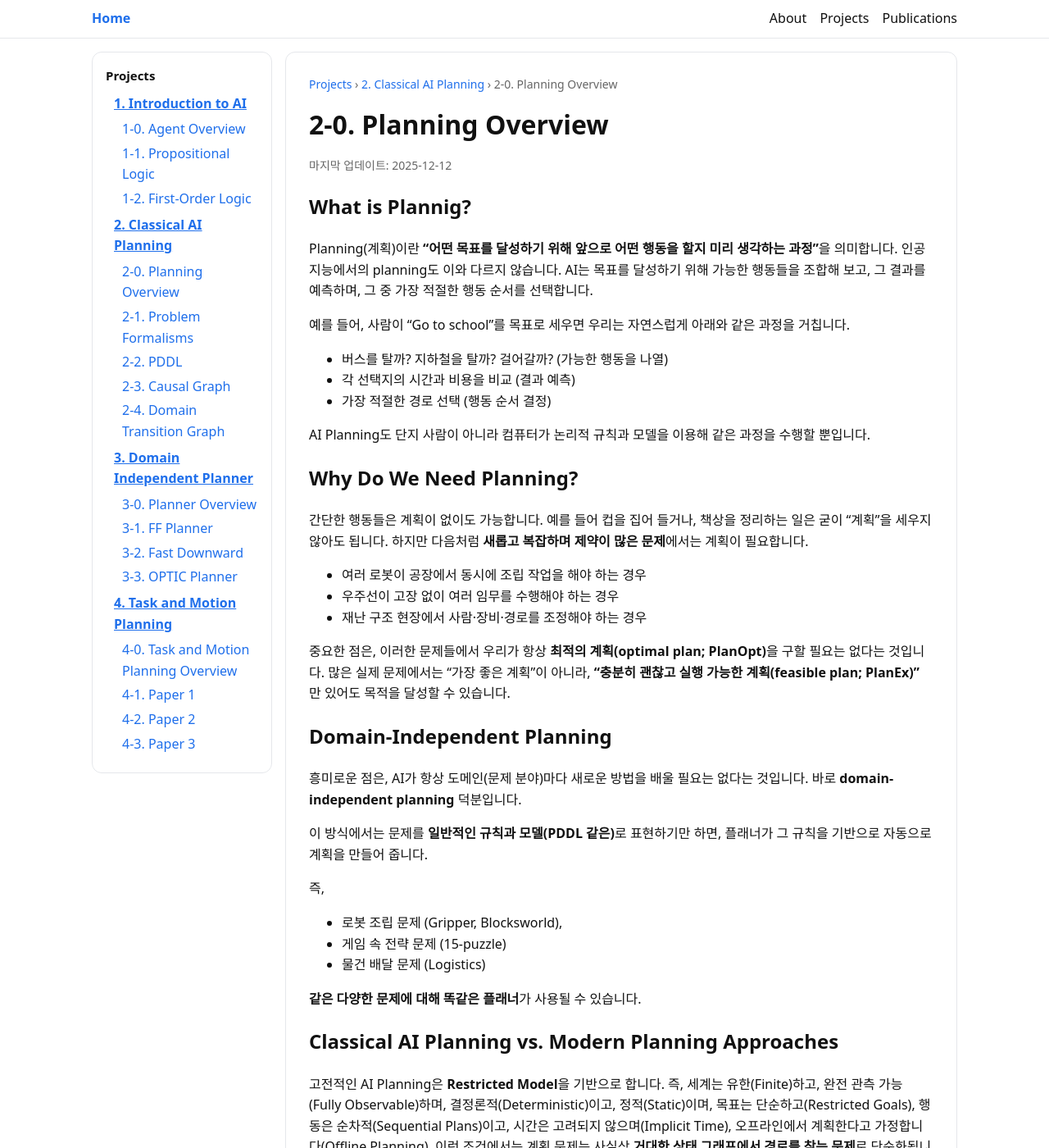
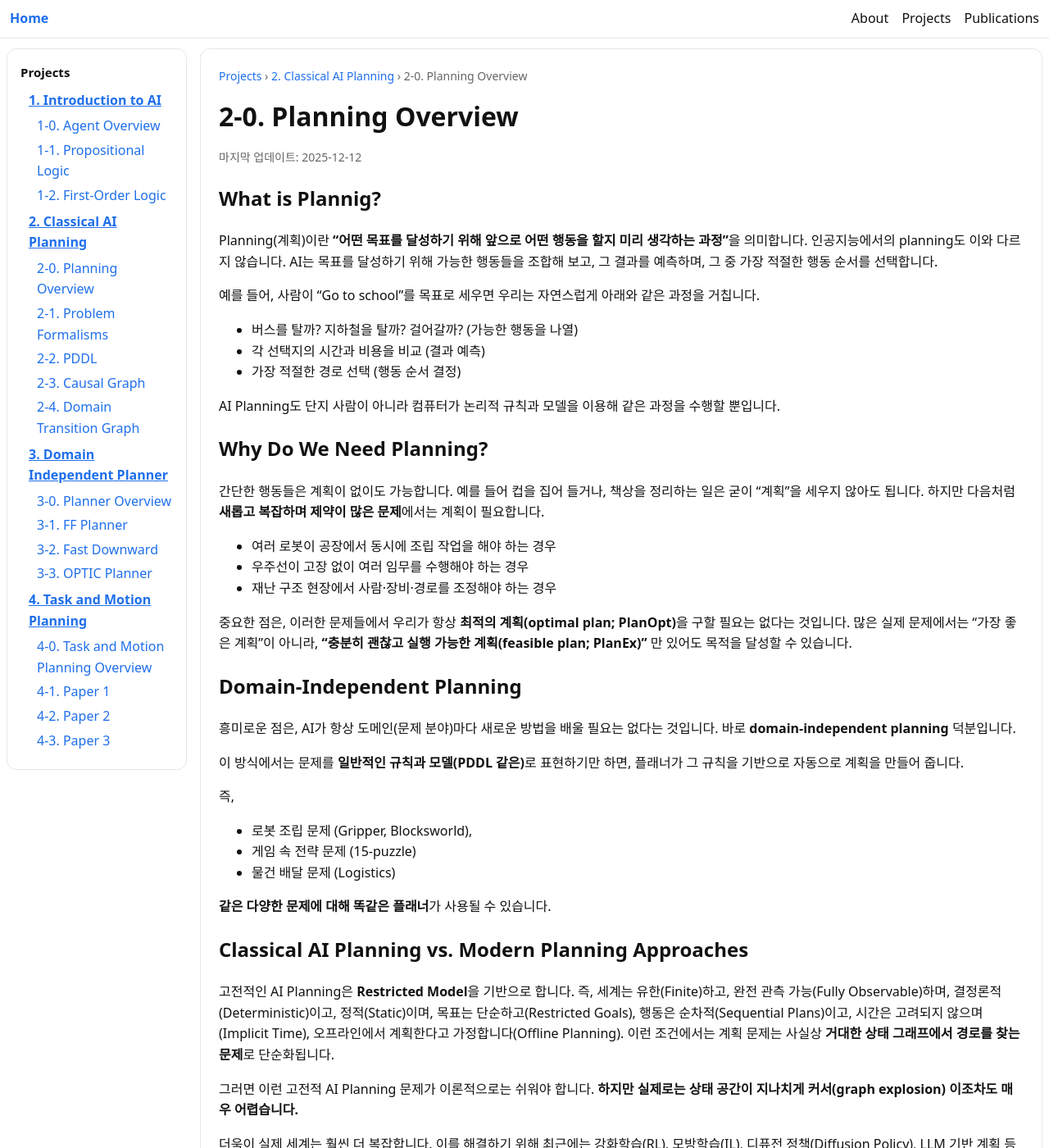
Before and after one commit to ChoRongCho/ChoRongCho.github.io, a Jekyll site: the page built from projects/2-classical-ai/2-0-overview.html, in a window 1280 px wide and 1400 px high. Shown: the whole window at 82% size. Built offline with Jekyll 4.4.1, drawn with Linux system fonts in a browser that asks for light colours; some of the changed text lies outside the part shown.

Commit message:
2 overvoew

```diff
--- a/assets/css/site.css
+++ b/assets/css/site.css
@@ -1,6 +1,6 @@
 :root{
   --bg:#ffffff; --text:#111; --muted:#666; --border:#e5e7eb; --accent:#1f6feb;
-  --max: 1080px;
+  --max: 1280px;
 }
 *{box-sizing:border-box}
 html,body{margin:0;padding:0;background:var(--bg);color:var(--text);
@@ -21,7 +21,7 @@ a:hover{text-decoration:underline}
   display:grid;
   grid-template-columns:220px 1fr;  /* 사이드바는 유지, 본문 넓힘 */
   gap:16px;                         /* 사이 간격 축소 */
-  padding:16px 12px;                /* 전체 여백 축소 */
+  padding:12px 8px;                /* 전체 여백 축소 */
 }
 @media (max-width:900px){
   .wrapper{grid-template-columns:1fr}
@@ -47,7 +47,7 @@ a:hover{text-decoration:underline}
 .content{
   border:1px solid var(--border);
   border-radius:12px;
-  padding:28px;            /* 글 영역 확대 */
+  padding:22px;            /* 글 영역 확대 */
 }
 .content h1{margin-top:0}
 .meta{color:var(--muted);font-size:14px;margin-top:-8px;margin-bottom:16px}
--- a/projects/2-classical-ai/2-0-overview.html
+++ b/projects/2-classical-ai/2-0-overview.html
@@ -82,8 +82,8 @@ LLM 기반 계획 등 다양한 현대적 방법들이 복잡한 계획 문제
   <thead>
     <tr>
       <th style="text-align:center;">구분</th>
-      <th style="text-align:center;">Classical AI Planning<br>(Restricted Model 기반)</th>
-      <th style="text-align:center;">Modern Planning Approaches<br>(확장된 모델 기반)</th>
+      <th style="text-align:center;">Classical AI Planning<br>(Restricted Model)</th>
+      <th style="text-align:center;">Modern Planning Approaches<br>(Extended Model)</th>
     </tr>
   </thead>
   <tbody>
```
Also changed, not shown: other parts of projects/2-classical-ai/2-0-overview.html (+1 -1 lines).
